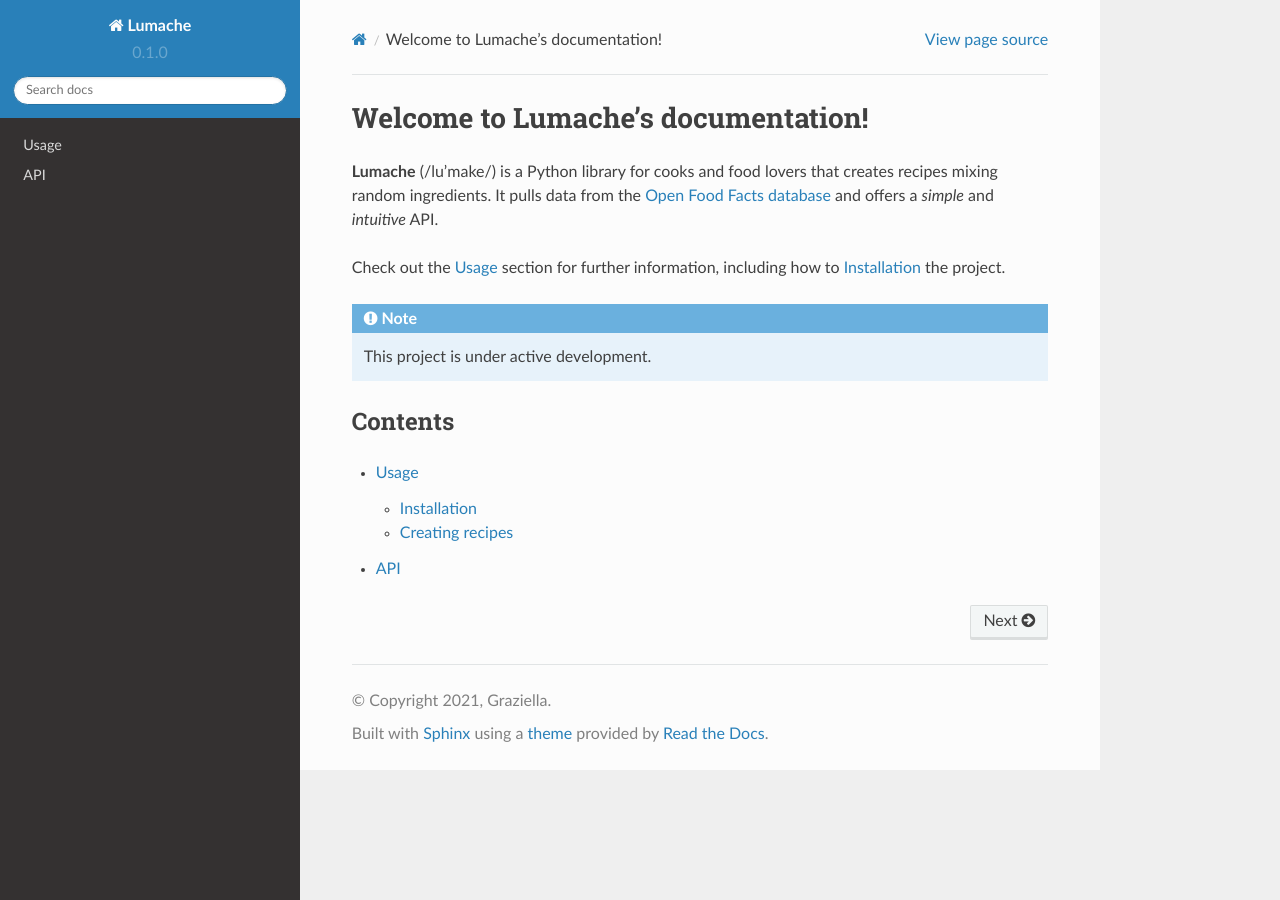
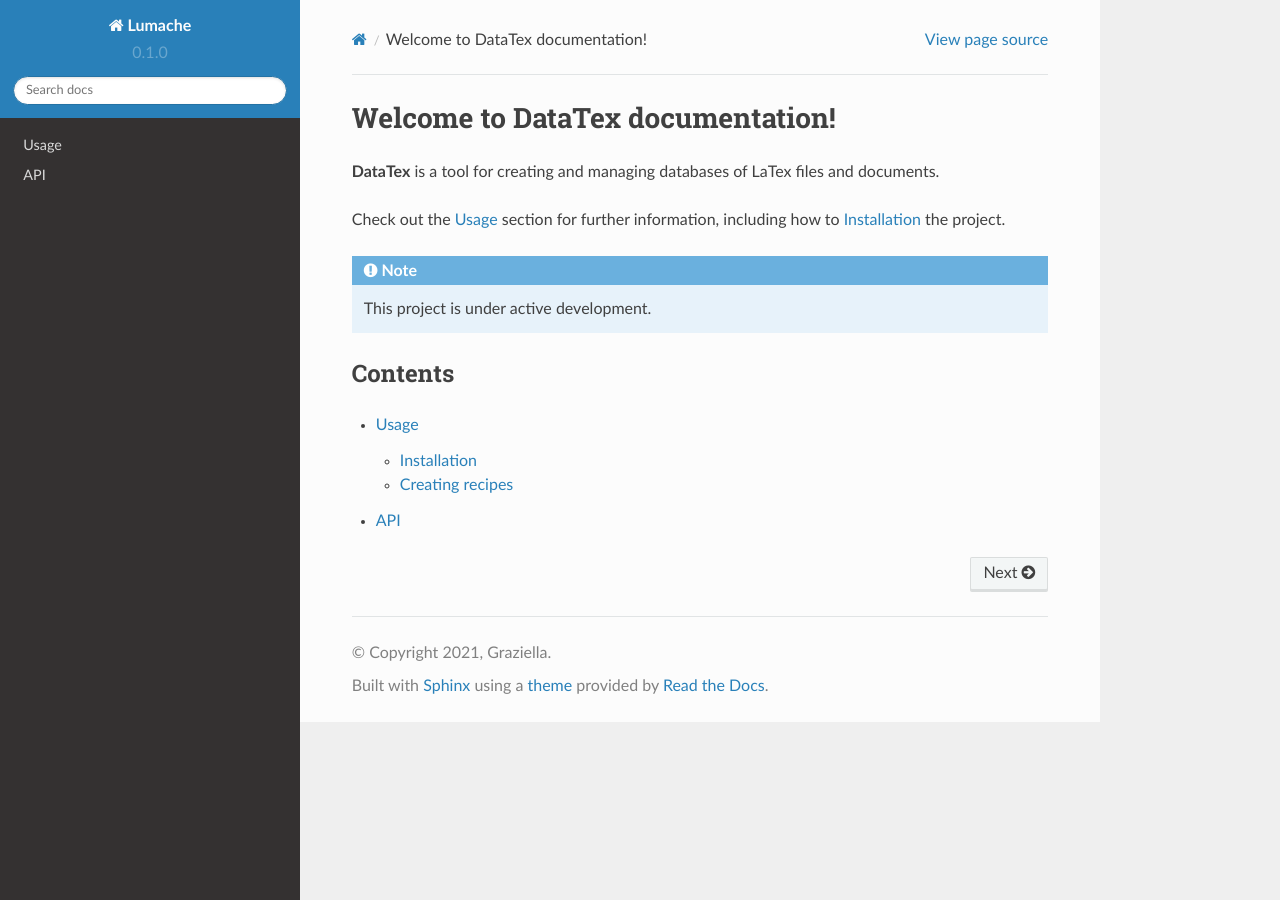
Before and after one commit to CSMathematics/DataTex-Tutorial, a Sphinx documentation site: the page built from docs/source/index.rst, in a window 1280 px wide. Built offline with Sphinx 7.4.7 and the Read the Docs theme 2.0.0, drawn with Linux system fonts in a browser that asks for light colours.

Commit message:
Update index.rst

```diff
--- a/docs/source/index.rst
+++ b/docs/source/index.rst
@@ -1,10 +1,8 @@
-Welcome to Lumache's documentation!
+Welcome to DataTex documentation!
 ===================================
 
-**Lumache** (/lu'make/) is a Python library for cooks and food lovers
-that creates recipes mixing random ingredients.
-It pulls data from the `Open Food Facts database <https://world.openfoodfacts.org/>`_
-and offers a *simple* and *intuitive* API.
+**DataTex** is a tool for creating and managing databases of LaTex files and documents.
+
 
 Check out the :doc:`usage` section for further information, including
 how to :ref:`installation` the project.
```
